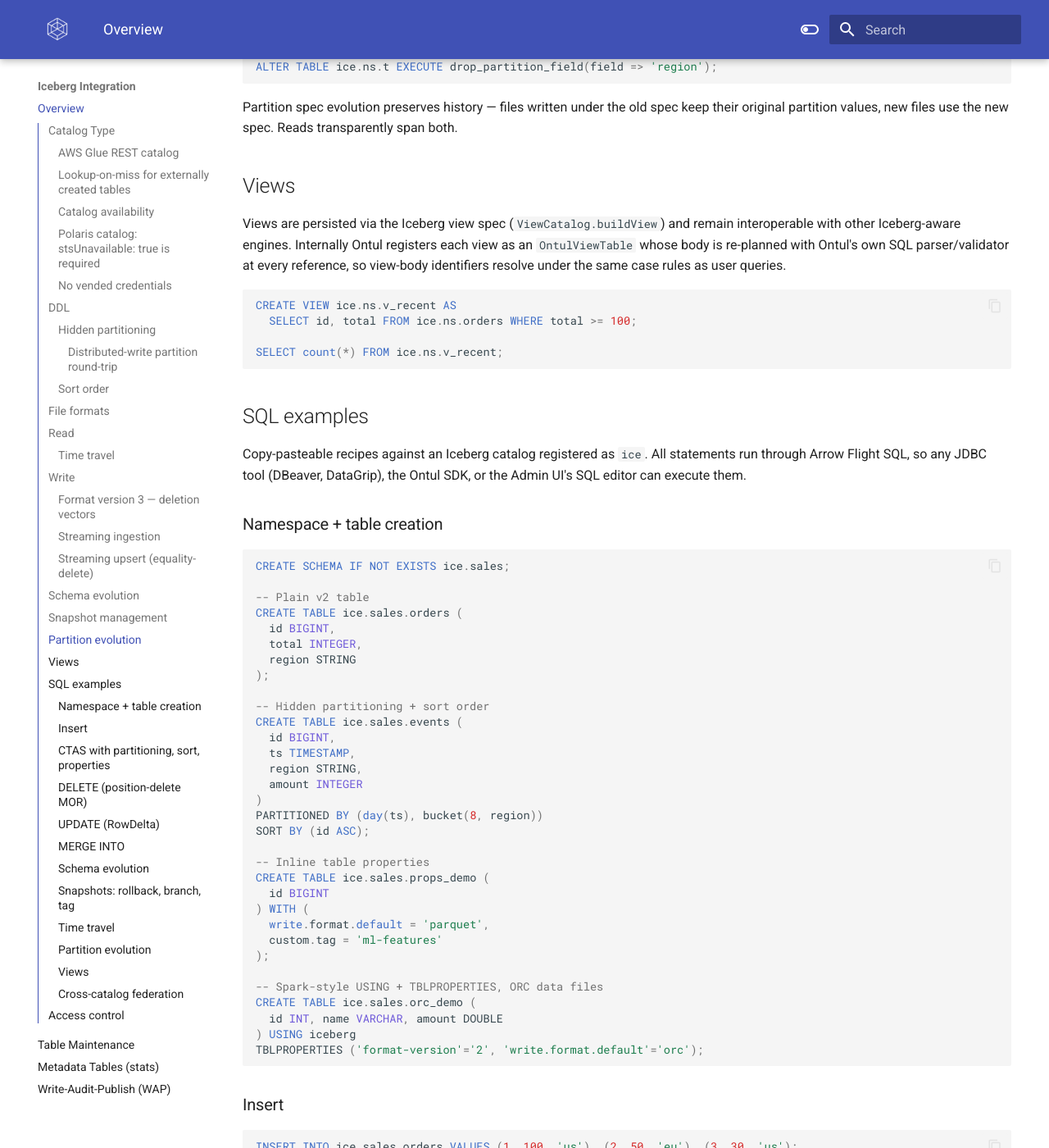
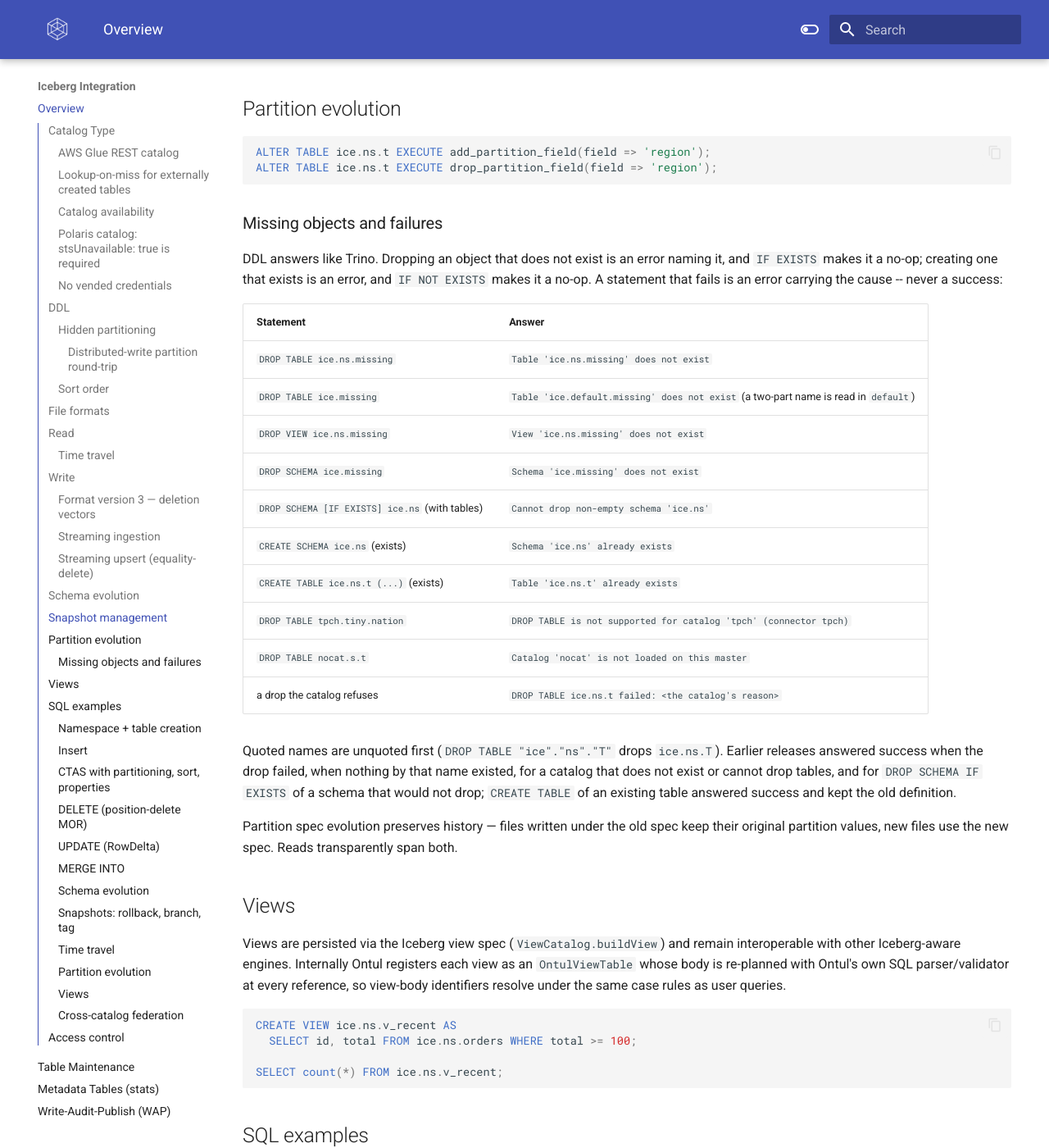
Before and after one commit to cloudcheflabs/ontul-docs, an MkDocs documentation site: the page built from docs/iceberg/integration.md, in a window 1280 px wide and 1400 px high, scrolled down 12163 px. Shown: the whole window at 82% size. Built offline with MkDocs 1.6.1 and Material for MkDocs 9.7.7, drawn with Linux system fonts in a browser that asks for light colours; the version menu is left out; some of the changed text lies outside the part shown.

Commit message:
docs(iceberg,query): DDL on missing / existing objects answers like Trino; a view whose base table is gone is named invalid
Co-Authored-By: Claude Opus 5.5 <noreply@anthropic.com>

````diff
--- a/docs/iceberg/integration.md
+++ b/docs/iceberg/integration.md
@@ -137,13 +137,13 @@ Ontul sends `header.X-Iceberg-Access-Delegation: ""` on every catalog call so Po
 
 | Statement | Notes |
 |---|---|
-| `CREATE SCHEMA [IF NOT EXISTS] catalog.namespace` | Creates an Iceberg namespace. |
-| `CREATE TABLE [IF NOT EXISTS] catalog.ns.t (cols) [USING iceberg] [PARTITIONED BY (...)] [SORT BY (...)] [WITH (props) \| TBLPROPERTIES (props)]` | Format v2, with optional hidden partitioning and sort order. `USING iceberg` (Spark style) is accepted and ignored; `WITH` and `TBLPROPERTIES` are interchangeable property clauses. |
+| `CREATE SCHEMA [IF NOT EXISTS] catalog.namespace` | Creates an Iceberg namespace. An existing one is an error (`Schema 'c.ns' already exists`) unless `IF NOT EXISTS`. |
+| `CREATE TABLE [IF NOT EXISTS] catalog.ns.t (cols) [USING iceberg] [PARTITIONED BY (...)] [SORT BY (...)] [WITH (props) \| TBLPROPERTIES (props)]` | Format v2, with optional hidden partitioning and sort order. `USING iceberg` (Spark style) is accepted and ignored; `WITH` and `TBLPROPERTIES` are interchangeable property clauses. An existing table is an error (`Table 'c.ns.t' already exists`) unless `IF NOT EXISTS`, which leaves it unchanged. |
 | `CREATE TABLE catalog.ns.t [PARTITIONED BY (...)] AS SELECT ...` | CTAS, distributed across workers. |
-| `DROP TABLE [IF EXISTS] catalog.ns.t` | Honors Polaris `polaris.config.drop-with-purge.enabled` for actual S3 cleanup. |
-| `DROP SCHEMA [IF EXISTS] catalog.namespace` | Namespace must be empty. |
+| `DROP TABLE [IF EXISTS] catalog.ns.t` | Honors Polaris `polaris.config.drop-with-purge.enabled` for actual S3 cleanup. A missing table is an error unless `IF EXISTS`; see [Missing objects and failures](#missing-objects-and-failures). |
+| `DROP SCHEMA [IF EXISTS] catalog.namespace` | Namespace must be empty (`Cannot drop non-empty schema 'c.ns'`, with or without `IF EXISTS`). |
 | `CREATE [OR REPLACE] VIEW catalog.ns.v AS <SELECT>` | Persisted via Iceberg's view spec; see [Views](#views). |
-| `DROP VIEW [IF EXISTS] catalog.ns.v` | Stops resolving on every master at once; see [Views](#views). |
+| `DROP VIEW [IF EXISTS] catalog.ns.v` | Stops resolving on every master at once; see [Views](#views). A missing view is an error unless `IF EXISTS`. |
 | `COMMENT ON TABLE catalog.ns.t IS '...'` | |
 | `COMMENT ON COLUMN catalog.ns.t.col IS '...'` | |
 
@@ -407,6 +407,30 @@ ALTER TABLE ice.ns.t EXECUTE add_partition_field(field => 'region');
 ALTER TABLE ice.ns.t EXECUTE drop_partition_field(field => 'region');
 ```
 
+### Missing objects and failures
+
+DDL answers like Trino. Dropping an object that does not exist is an error naming it, and `IF EXISTS` makes it a
+no-op; creating one that exists is an error, and `IF NOT EXISTS` makes it a no-op. A statement that fails is an
+error carrying the cause -- never a success:
+
+| Statement | Answer |
+|---|---|
+| `DROP TABLE ice.ns.missing` | `Table 'ice.ns.missing' does not exist` |
+| `DROP TABLE ice.missing` | `Table 'ice.default.missing' does not exist` (a two-part name is read in `default`) |
+| `DROP VIEW ice.ns.missing` | `View 'ice.ns.missing' does not exist` |
+| `DROP SCHEMA ice.missing` | `Schema 'ice.missing' does not exist` |
+| `DROP SCHEMA [IF EXISTS] ice.ns` (with tables) | `Cannot drop non-empty schema 'ice.ns'` |
+| `CREATE SCHEMA ice.ns` (exists) | `Schema 'ice.ns' already exists` |
+| `CREATE TABLE ice.ns.t (...)` (exists) | `Table 'ice.ns.t' already exists` |
+| `DROP TABLE tpch.tiny.nation` | `DROP TABLE is not supported for catalog 'tpch' (connector tpch)` |
+| `DROP TABLE nocat.s.t` | `Catalog 'nocat' is not loaded on this master` |
+| a drop the catalog refuses | `DROP TABLE ice.ns.t failed: <the catalog's reason>` |
+
+Quoted names are unquoted first (`DROP TABLE "ice"."ns"."T"` drops `ice.ns.T`). Earlier releases answered success
+when the drop failed, when nothing by that name existed, for a catalog that does not exist or cannot drop tables,
+and for `DROP SCHEMA IF EXISTS` of a schema that would not drop; `CREATE TABLE` of an existing table answered success
+and kept the old definition.
+
 Partition spec evolution preserves history — files written under the old spec keep their original partition values, new files use the new spec. Reads transparently span both.
 
 ## Views
@@ -589,6 +613,19 @@ query names an unknown object) also removes what the catalog no longer lists —
 Earlier releases kept every table and view they had seen: a dropped view went on answering from its stored SQL,
 a dropped table failed with `cannot plan a scan ...: Table does not exist`, and both stayed in `SHOW TABLES`.
 
+**A view whose base table is gone.** Dropping a table does not drop the views that read it (as in Trino). A query
+on such a view names the view and the missing table, on every master and whichever engine dropped the table:
+
+```text
+View 'ice.sales.v_recent' is invalid: its base table 'ice.sales.orders' does not exist
+```
+
+A view whose body no longer plans for another reason (a column it reads was dropped) answers
+`View '<view>' is invalid: <reason>`. Only queries on that view fail: `SHOW TABLES`, `SHOW SCHEMAS`, the Catalog
+Browser and every other table and view of the schema answer as before, the view can be dropped, and re-creating the
+base table makes it valid again.
+Earlier releases answered `Column 'id' not found in any table`, naming neither the view nor the table.
+
 ### Cross-catalog federation
 
 Iceberg tables can be joined directly with other registered catalogs (JDBC, file, TPC-DS, etc.) in a single query — the planner pushes filters and projection into each connector and shuffles only the bare minimum across workers.
````
Also changed, not shown: docs/query/guide.md (+6 -0 lines).
